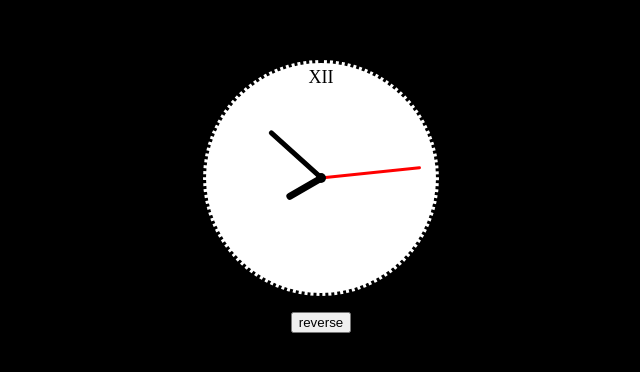
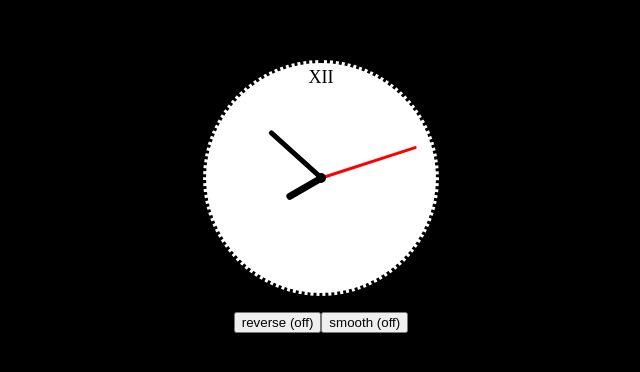
Before and after one commit to Arikato111/animation-logo-react, a React (Vite) app: page / in a window 1280 px wide. Shown: the part 196-568 px from the top of the page, without its empty margins (319-959 px from the left). Built offline with nearby package versions, Linux system fonts and the light colour scheme.

Commit message:
add smooth clock

```diff
--- a/src/App.css
+++ b/src/App.css
@@ -1,5 +1,5 @@
 main {
-    background-color: black;
+  background-color: black;
 }
 
 .radius {
@@ -31,6 +31,9 @@ main {
   border-radius: 10px;
 }
 
+.smooth {
+  transition: 1s linear;
+}
 #second {
   height: 100px;
   width: 3px;
--- a/src/App.tsx
+++ b/src/App.tsx
@@ -8,6 +8,7 @@ const App: FC = () => {
     hour: 0
   })
   const [reverseClock, setReverseClock] = useState(false)
+  const [isSmooth, setIsSmooth] = useState(false)
   const changeTime = () => {
     const getTime = new Date();
     let hour = getTime.getHours();
@@ -27,15 +28,16 @@ const App: FC = () => {
   return <main className="block">
     <div
       style={reverseClock ? { transform: `rotate(-${nowTime.second * 6}deg)` } : {}}
-      id="radius" className="radius">
-      <div style={{ transform: `rotate(${nowTime.second * 6}deg) translate(0, -50%)` }} id="second" className="clock" />
+      id="radius" className={`radius ${isSmooth ? "smooth" : ""}`}>
+      <div style={{ transform: `rotate(${nowTime.second * 6}deg) translate(0, -50%)` }} id="second" className={`clock ${isSmooth ? "smooth" : ""}`} />
       <div style={{ transform: `rotate(${nowTime.minute * 6}deg) translate(0, -50%)` }} id="min" className="clock" />
       <div style={{ transform: `rotate(${nowTime.hour * 30}deg) translate(0, -50%)` }} id="hour" className="clock" />
       <div className="num12">XII</div>
       <div className="dot" />
     </div>
     <p>
-      <button onClick={() => setReverseClock(!reverseClock)}>reverse</button>
+      <button onClick={() => setReverseClock(!reverseClock)}>reverse ({reverseClock ? "on" : "off"})</button>
+      <button onClick={() => setIsSmooth(!isSmooth)}>smooth ({isSmooth ? "on" : "off"})</button>
     </p>
   </main>
 }
```
Also changed, not shown: 1 other file (tests, documents, lock files or other folders).
